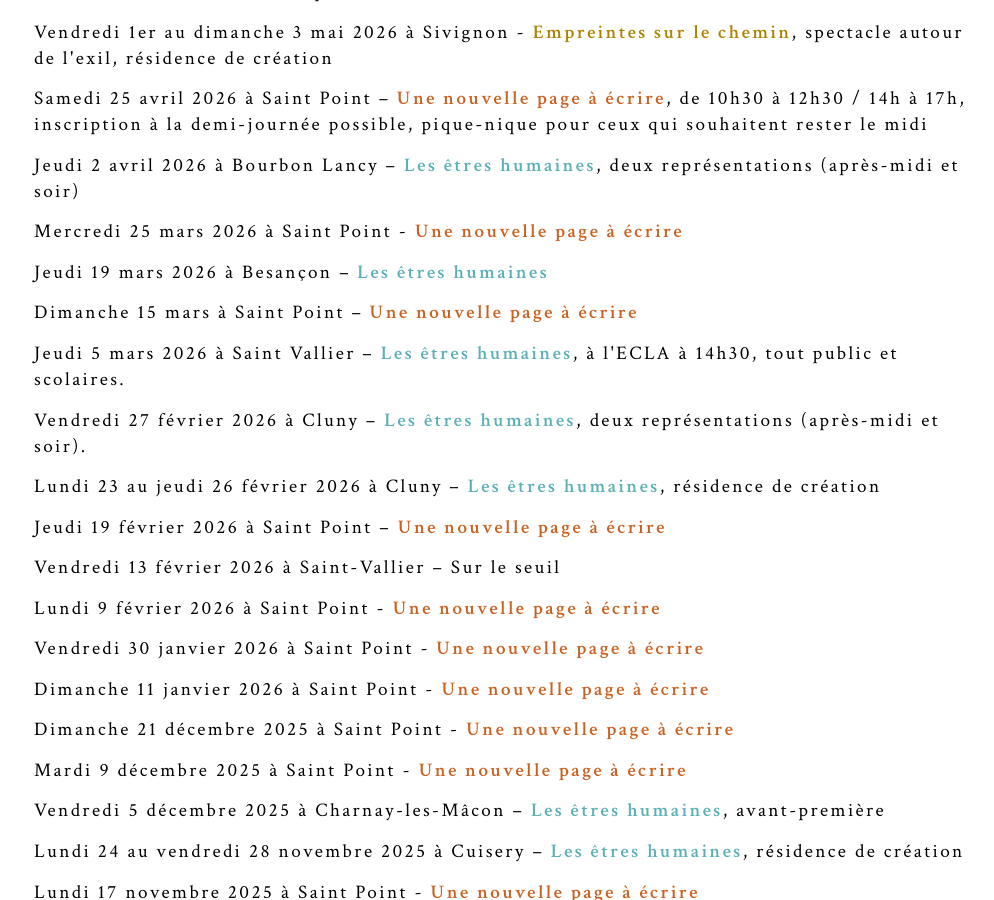
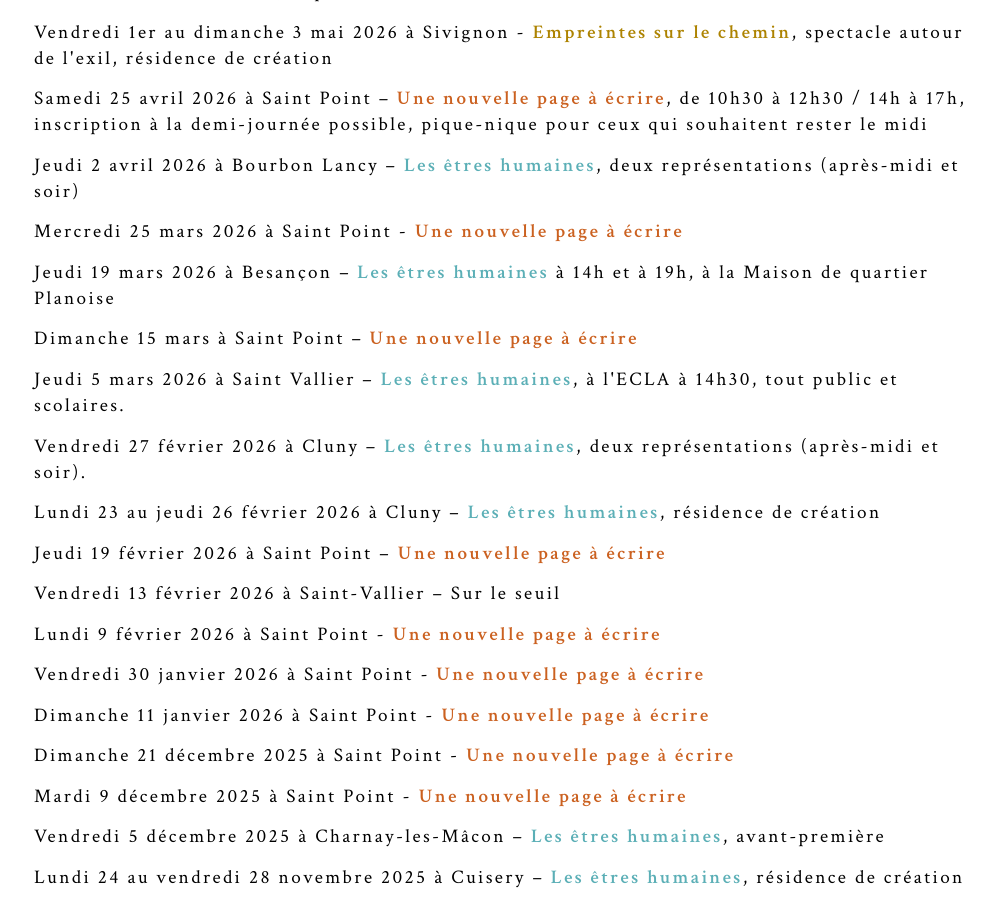
Before and after one commit to leshnik/revertouthaut, a Jekyll site: the page built from agenda.md, in a window 1280 px wide and 900 px high, scrolled down 922 px. Shown: the whole window, without its empty margins (136-1130 px from the left). Built offline with Jekyll 4.4.1, drawn with Linux system fonts in a browser that asks for light colours; some of the changed text lies outside the part shown.

Commit message:
agenda 19 mars plus d'infos dans liste

```diff
--- a/agenda.md
+++ b/agenda.md
@@ -18,7 +18,7 @@ summary: Calendrier d'ateliers et de présentations publiques de Rêver Tout Hau
 <li><a href="#25-04-2026">Samedi 25 avril 2026 à Saint Point –<span style="color:#CB6120; font-weight:bold;"> Une nouvelle page à écrire</span>, de 10h30 à 12h30 / 14h à 17h, inscription à la demi-journée possible, pique-nique pour ceux qui souhaitent rester le midi</a></li>
 <li><a href="#2-04-2026">Jeudi 2 avril 2026 à Bourbon Lancy – <span style="color:#5bafb6; font-weight:bold;">Les êtres humaines</span>, deux représentations (après-midi et soir)</a></li>
 <li><a href="#25-03-2026">Mercredi 25 mars 2026 à Saint Point - <span style="color:#CB6120; font-weight:bold;">Une nouvelle page à écrire</span></a></li>
-<li><a href="#19-03-2026">Jeudi 19 mars 2026 à Besançon –<span style="color:#5bafb6; font-weight:bold;"> Les êtres humaines</span></a></li>
+<li><a href="#19-03-2026">Jeudi 19 mars 2026 à Besançon –<span style="color:#5bafb6; font-weight:bold;"> Les êtres humaines</span> à 14h et à 19h, à la Maison de quartier Planoise</a></li>
 <li><a href="#15-03-2026">Dimanche 15 mars à Saint Point –<span style="color:#CB6120; font-weight:bold;"> Une nouvelle page à écrire</span></a></li>
 <li><a href="#5-03-2026">Jeudi 5 mars 2026 à Saint Vallier – <span style="color:#5bafb6; font-weight:bold;">Les êtres humaines</span>, à l'ECLA à 14h30, tout public et scolaires.</a></li>
 <li><a href="#27-02-2026">Vendredi 27 février 2026 à Cluny – <span style="color:#5bafb6; font-weight:bold;">Les êtres humaines</span>, deux représentations (après-midi et soir).</a></li>
```
Also changed, not shown: other parts of agenda.md (+1 -1 lines).
